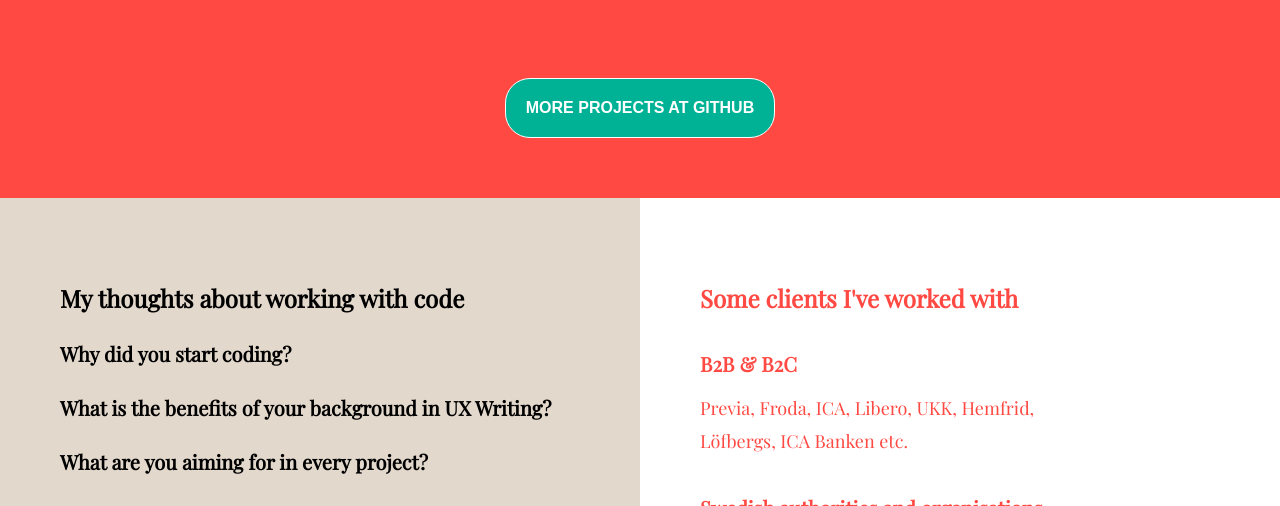
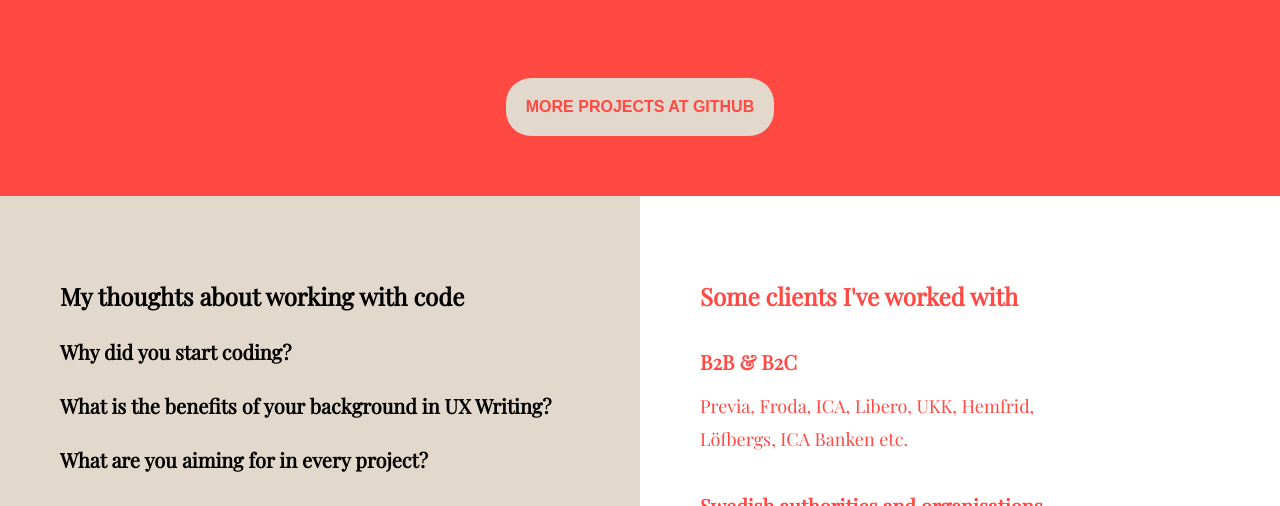
Before and after one commit to carolinebirgersson/portfolio, a plain HTML site: page index.html in a window 1280 px wide. In both pictures the pointer is over the button "MORE PROJECTS AT GITHUB". Shown: the part 3514-4020 px from the top of the page. Drawn offline with nearby package versions, Linux system fonts and the light colour scheme.

Commit message:
changed a bug in Safari

```diff
--- a/style.css
+++ b/style.css
@@ -246,6 +246,7 @@ li {
   display: flex;
   flex-wrap: wrap;
   justify-content: space-between;
+  align-items: flex-start;
   padding: 60px;
 }
 
@@ -254,15 +255,14 @@ li {
 }
 
 .white-button {
+  background: white;
   color: #ff4942;
   margin-top: 40px;
   padding: 20px;
 }
 
 .white-button:hover {
-  color: white;
-  background: #00B295;
-  border: 1px solid white;
+  background:#E3D8CC;
 }
 
 /* Background */
@@ -336,7 +336,7 @@ footer {
   padding-left: 40px;
 }
 
-/* Mobil */
+/* Ipad/Mobil */
 
 @media (max-width: 831px)  {
 
```
